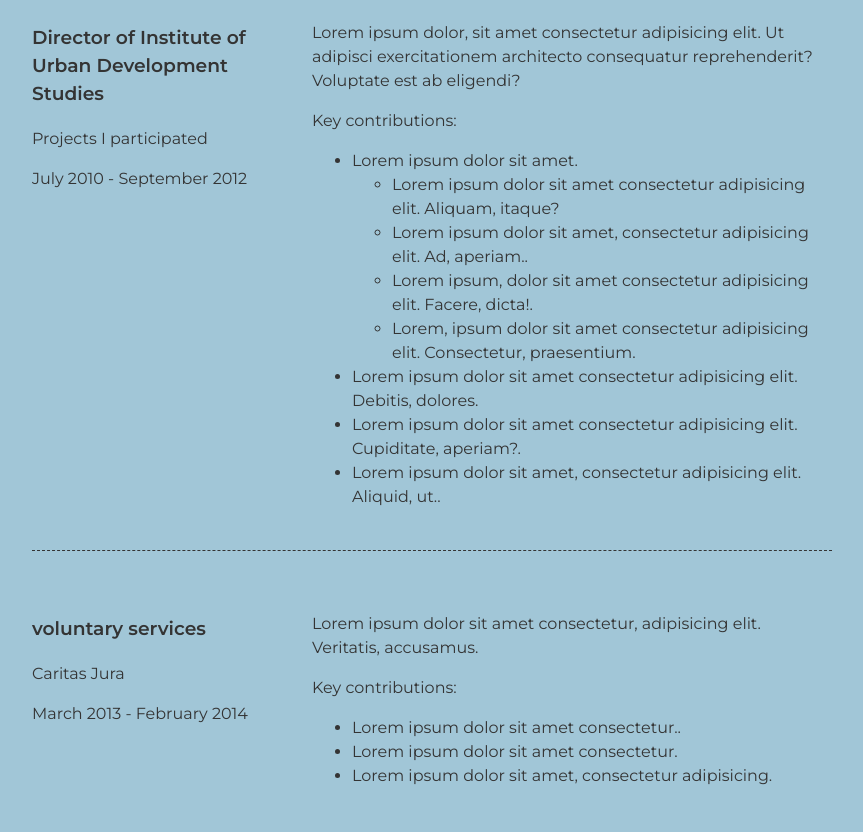
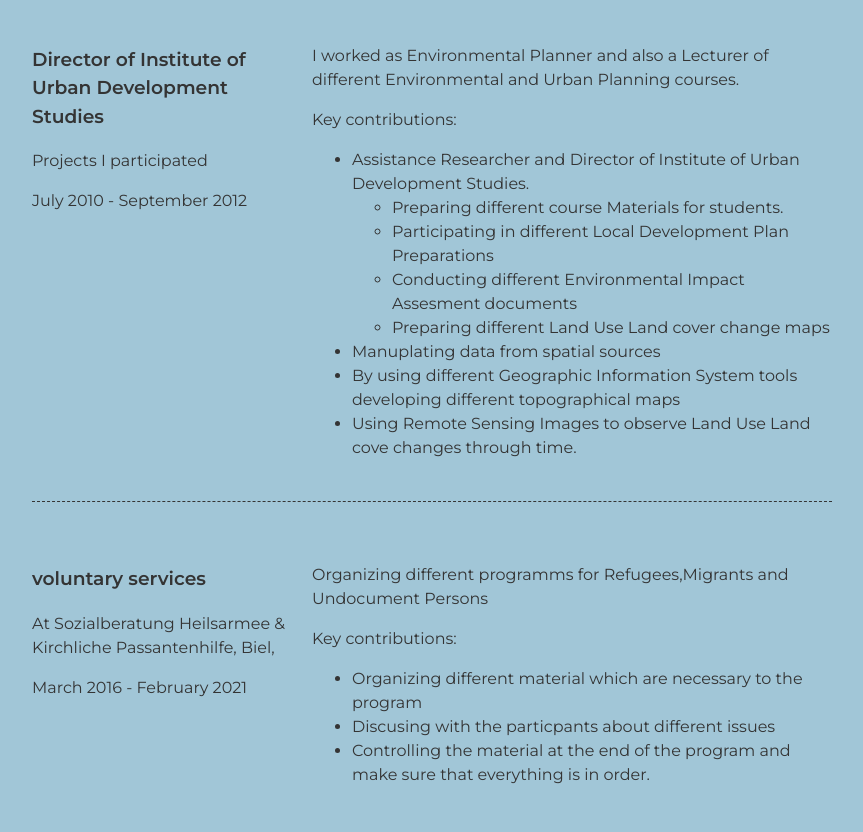
Before and after one commit to besw/project-website, a plain HTML site: page css-portfolio/index.html in a window 1280 px wide. Shown: the part 1959-2791 px from the top of the page, without its empty margins (208-1071 px from the left). Drawn offline with Linux system fonts and the light colour scheme.

Commit message:
changes of html contents, some graphical change and updating the document content

```diff
--- a/css-portfolio/index.html
+++ b/css-portfolio/index.html
@@ -80,7 +80,7 @@
             <p>January 2012-Present</p>
           </div>
           <div class="job-summary">
-            <p>Even if I dont have a solid experience in web development the experiences which I got from other disciplines would enable me  to be a future potential Front-end Developer.The Environmental Planning aspect will be explained in details soon</p>
+            <p>Even if I dont have a solid experience in web development the experiences which I got from other disciplines would enable me  to be a future potential Front-end Developer.Since programming requires different skills and having a deep understanding of problems my versatilites and experiences in different professions would help me to contribute a lot in the field. Specially after i participated in the powercoders program at Bern my confidence and skills tremondously changed.</p>
           </div>
         </section>
 
@@ -92,22 +92,21 @@
             <p>July 2010 - September 2012</p>
           </div>
           <div class="job-summary">
-            <p>Lorem ipsum dolor, sit amet consectetur adipisicing elit. Ut adipisci exercitationem architecto
-              consequatur reprehenderit? Voluptate est ab eligendi?
+            <p>I worked as Environmental Planner and also a Lecturer of different Environmental and Urban Planning courses.
             </p>
             <p>Key contributions:</p>
             <ul>
-              <li>Lorem ipsum dolor sit amet.
+              <li>Assistance Researcher and Director of Institute of Urban Development Studies.
                 <ul>
-                  <li>Lorem ipsum dolor sit amet consectetur adipisicing elit. Aliquam, itaque?</li>
-                  <li>Lorem ipsum dolor sit amet, consectetur adipisicing elit. Ad, aperiam..</li>
-                  <li>Lorem ipsum, dolor sit amet consectetur adipisicing elit. Facere, dicta!.</li>
-                  <li>Lorem, ipsum dolor sit amet consectetur adipisicing elit. Consectetur, praesentium.</li>
+                  <li>Preparing different course Materials for students.</li>
+                  <li>Participating in different Local Development Plan Preparations</li>
+                  <li>Conducting different Environmental Impact Assesment documents</li>
+                  <li>Preparing different Land Use Land cover change maps</li>
                 </ul>
               </li>
-              <li>Lorem ipsum dolor sit amet consectetur adipisicing elit. Debitis, dolores.</li>
-              <li>Lorem ipsum dolor sit amet consectetur adipisicing elit. Cupiditate, aperiam?.</li>
-              <li>Lorem ipsum dolor sit amet, consectetur adipisicing elit. Aliquid, ut..</li>
+              <li>Manuplating data from spatial sources</li>
+              <li>By using different Geographic Information System tools developing different topographical maps</li>
+              <li>Using Remote Sensing Images to observe Land Use Land cove changes through time.</li>
             </ul>
           </div>
         </section>
@@ -116,16 +115,16 @@
         <section class="job-item">
           <div class="job-details">
             <h3>voluntary services</h3>
-            <p>Caritas Jura</p>
-            <p>March 2013 - February 2014</p>
+            <p> At Sozialberatung Heilsarmee & Kirchliche Passantenhilfe, Biel,</p>
+            <p>March 2016 - February 2021</p>
           </div>
           <div class="job-summary">
-            <p>Lorem ipsum dolor sit amet consectetur, adipisicing elit. Veritatis, accusamus.</p>
+            <p>Organizing different programms for Refugees,Migrants and Undocument Persons </p>
             <p>Key contributions:</p>
             <ul>
-              <li>Lorem ipsum dolor sit amet consectetur..</li>
-              <li>Lorem ipsum dolor sit amet consectetur.</li>
-              <li>Lorem ipsum dolor sit amet, consectetur adipisicing.</li>
+              <li>Organizing different material which are necessary to the program</li>
+              <li>Discusing with the particpants about different issues</li>
+              <li>Controlling the material at the end of the program and make sure that everything is in order.</li>
             </ul>
           </div>
         </section>
```
